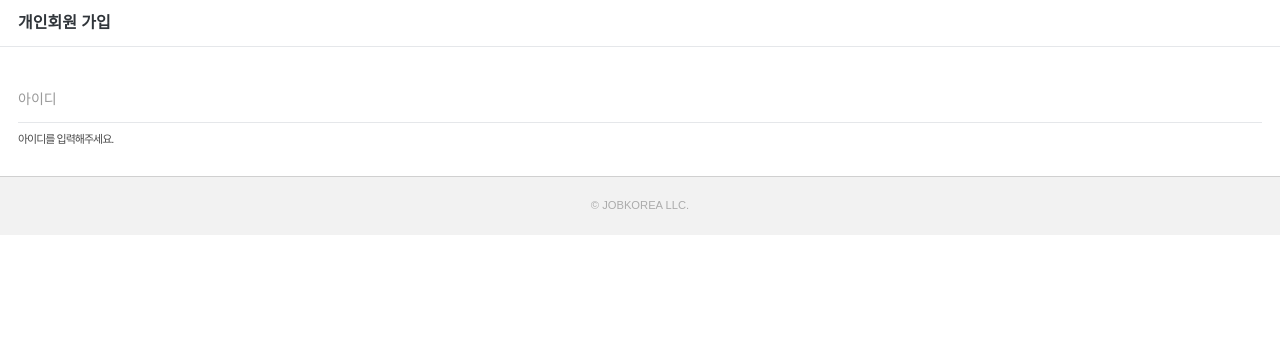
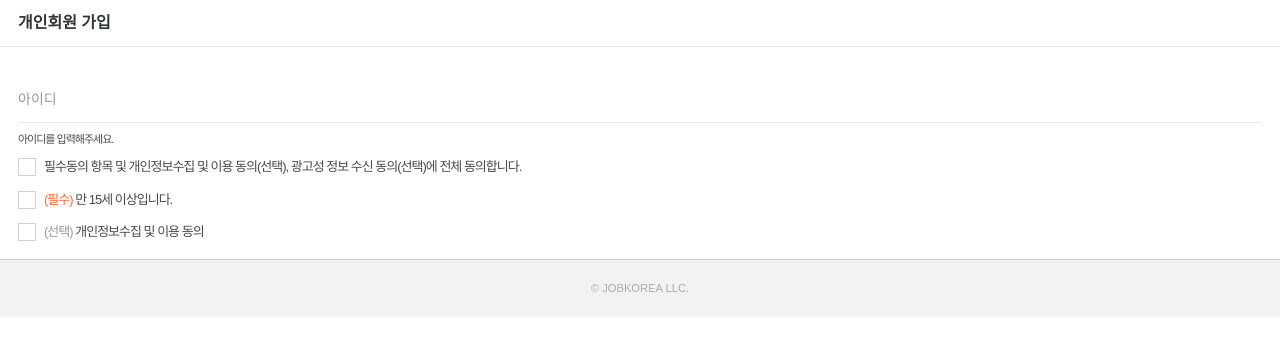
Before and after one commit to jin-2/signUp, a Next.js app: page / in a window 1280 px wide. Shown: the top 356 px of the page. Built offline with nearby package versions, Linux system fonts and the light colour scheme.

Commit message:
checkbox 컴포넌트 추가

```diff
--- /dev/null
+++ b/components/Checkbox/index.tsx
@@ -0,0 +1,57 @@
+import styled from "styled-components";
+
+interface CheckboxProps {
+  children: React.ReactNode;
+}
+
+export default function Checkbox({ children }: CheckboxProps) {
+  return (
+    <CheckboxEl>
+      <label className="label">
+        <input type="checkbox" className="visually-hidden" />
+        <span className="label-text">{children}</span>
+      </label>
+    </CheckboxEl>
+  );
+}
+
+const CheckboxEl = styled.p`
+  position: relative;
+  padding-left: 26px;
+  letter-spacing: -1px;
+
+  & + & {
+    margin-top: 15px;
+  }
+
+  .label-text {
+    font-size: 13px;
+
+    &::before {
+      content: "";
+      position: absolute;
+      top: 0;
+      left: 0;
+      display: block;
+      width: 16px;
+      height: 16px;
+      border: 1px solid #ced3d7;
+    }
+
+    &::after {
+      content: "";
+      position: absolute;
+      top: 3px;
+      left: 2px;
+      display: none;
+      width: 14px;
+      height: 11px;
+      background: url("/images/checked.svg") no-repeat 0 0;
+      background-size: contain;
+    }
+  }
+
+  input:checked + .label-text::after {
+    display: block;
+  }
+`;
--- /dev/null
+++ b/components/Mark/index.tsx
@@ -0,0 +1,20 @@
+import styled from "styled-components";
+
+interface MarkProps {
+  children: string;
+  color?: "primary" | "secondary";
+}
+
+export default function Mark({ children, color = "primary" }: MarkProps) {
+  return <MarkEl className={color}>{children}</MarkEl>;
+}
+
+const MarkEl = styled.span`
+  &.primary {
+    color: ${({ theme }) => theme.colors.primary};
+  }
+
+  &.secondary {
+    color: #999;
+  }
+`;
--- a/pages/index.tsx
+++ b/pages/index.tsx
@@ -1,6 +1,8 @@
 import type { NextPage } from "next";
 import Head from "next/head";
 import Input from "components/Input";
+import Checkbox from "components/Checkbox";
+import Mark from "components/Mark";
 
 const Home: NextPage = () => {
   return (
@@ -15,6 +17,16 @@ const Home: NextPage = () => {
           message="아이디를 입력해주세요."
           maxlength={16}
         />
+        <Checkbox>
+          필수동의 항목 및 개인정보수집 및 이용 동의(선택), 광고성 정보 수신
+          동의(선택)에 전체 동의합니다.
+        </Checkbox>
+        <Checkbox>
+          <Mark>(필수)</Mark> 만 15세 이상입니다.
+        </Checkbox>
+        <Checkbox>
+          <Mark color="secondary">(선택)</Mark> 개인정보수집 및 이용 동의
+        </Checkbox>
       </div>
     </>
   );
--- a/styles/GlobalStyle.ts
+++ b/styles/GlobalStyle.ts
@@ -166,6 +166,18 @@ const GlobalStyle = createGlobalStyle`
   ::selection {
     text-shadow: none;
   }
+
+  .visually-hidden {
+    position: absolute;
+    width: 1px;
+    height: 1px;
+    padding: 0;
+    margin: -1px;
+    overflow: hidden;
+    clip: rect(0, 0, 0, 0);
+    white-space: nowrap;
+    border: 0;
+  }
 `;
 
 export default GlobalStyle;
```
Also changed, not shown: public/images/checked.svg (added).
